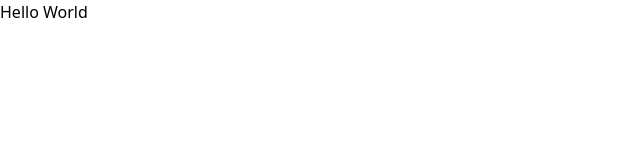
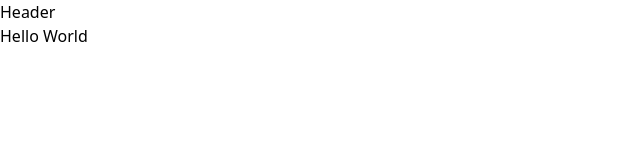
Before and after one commit to tiagomartinscc/devstore, a Next.js app: page / in a window 1280 px wide. Shown: the top 160 px of the page, without its empty margins (0-640 px from the left). Built offline with nearby package versions, Linux system fonts and the light colour scheme.

Commit message:
create loading page

```diff
--- /dev/null
+++ b/src/app/(store)/layout.tsx
@@ -0,0 +1,11 @@
+import Header from '@/components/header'
+import { ReactNode } from 'react'
+
+export default function StoreLayout({ children }: { children: ReactNode }) {
+  return (
+    <div>
+      <Header />
+      {children}
+    </div>
+  )
+}
--- /dev/null
+++ b/src/components/header.tsx
@@ -0,0 +1,3 @@
+export default function Header() {
+  return <header>Header</header>
+}
```
Also changed, not shown: src/app/(store)/page.tsx (renamed from src/app/page.tsx).
